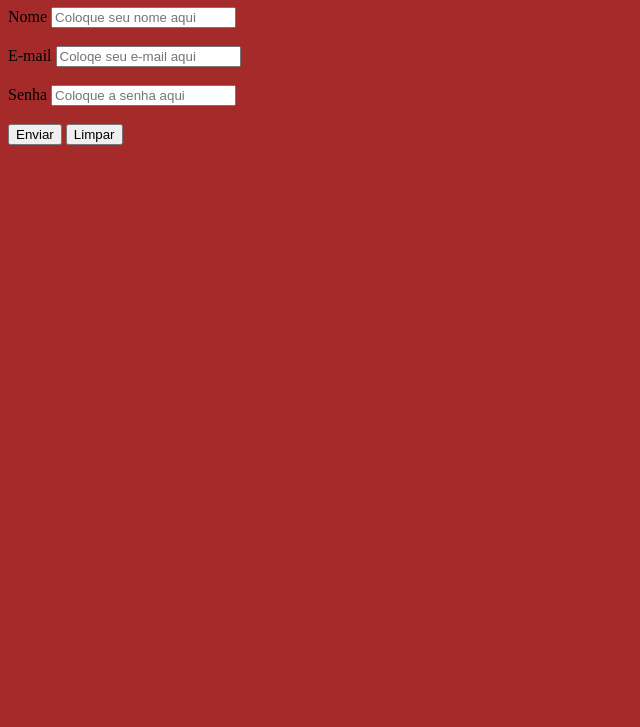
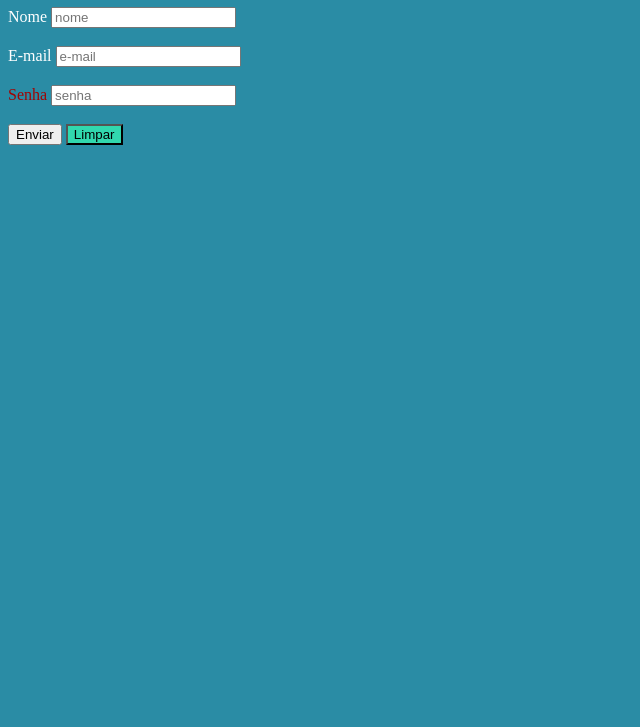
Before and after one commit to imfeijao/HTML_EBAC, a plain HTML site: page index.html in a window 1280 px wide. Shown: the part 73-800 px from the top of the page, without its empty margins (0-640 px from the left). Drawn offline with Linux system fonts and the light colour scheme.

Commit message:
add style.css

```diff
--- a/index.html
+++ b/index.html
@@ -4,28 +4,21 @@
     <meta charset="UTF-8">
     <meta name="viewport" content="width=device-width, initial-scale=1.0">
     <title>Formulario de cadastro</title>
-    <style>
-        label {
-            color:black;
-        }
-        body {
-            background-color:brown;
-        }
-    </style>
+    <link rel="stylesheet" href="./style.css">
 </head>
 <body>
     <h1>Formulário de cadastro</h1>
     <form>
         <label for="Nome" "Nome">Nome</label>
-        <input id="Nome" "Nome" placeholder="Coloque seu nome aqui"/>
+        <input id="Nome" "Nome" placeholder="nome "/>
         <label for="E-mail"><br><br>E-mail</label>
-        <input id="E-mail" placeholder="Coloqe seu e-mail aqui">
-        <label for="Senha"><br><br>Senha</label>
-        <input id="Senha" placeholder="Coloque a senha aqui">
+        <input id="E-mail" placeholder="e-mail ">
+        <label style="color: rgb(160, 4, 4);" for="Senha"><br><br>Senha</label>
+        <input id="Senha" placeholder="senha ">
         <br><br>
         <button type="submit"/>
         Enviar
         </button >
-        <button type="reset">Limpar</button>
+        <button class="botao" type="reset">Limpar</button>
     </form>
 </html>
--- /dev/null
+++ b/style.css
@@ -0,0 +1,8 @@
+body {
+    background-color:rgb(42, 140, 165);
+    color: white;
+}
+
+.botao {
+    background-color: rgb(49, 216, 174);
+}
```
